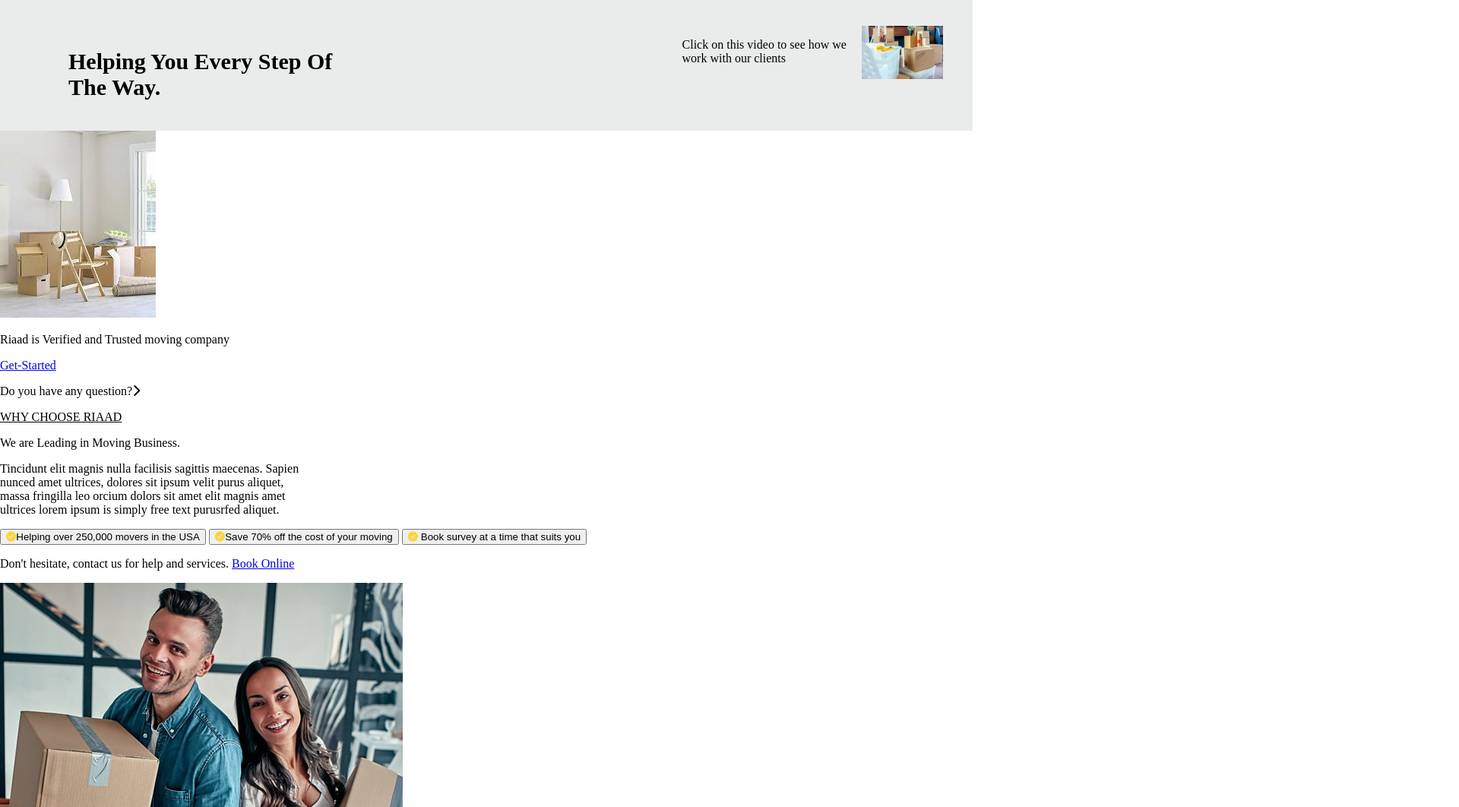
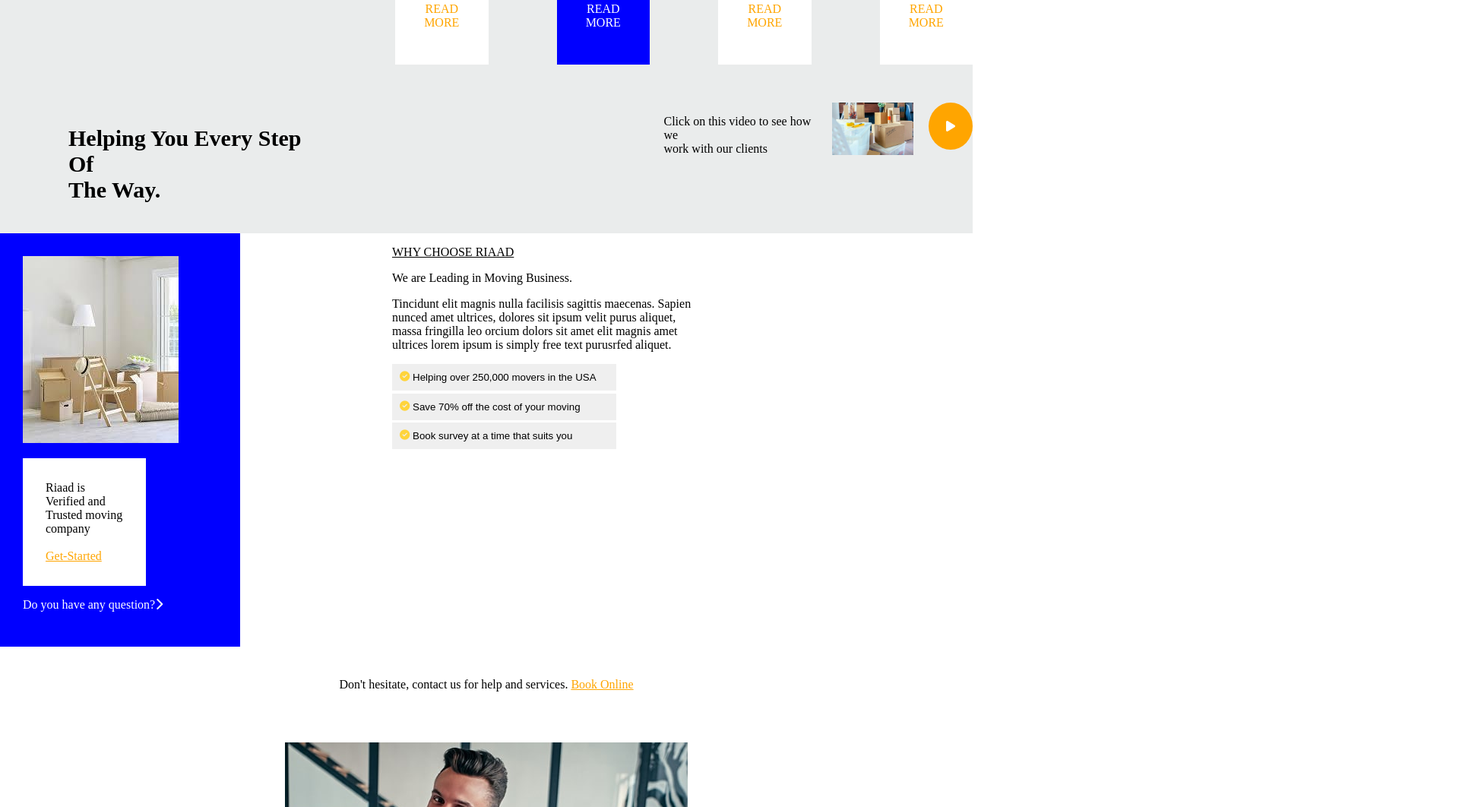
Before and after one commit to akezasaloi/web-ui-assignment, a plain HTML site: page index.html in a window 1280 px wide. Shown: the part 2573-3635 px from the top of the page at 76% size, 1920 px wide, since content can reach past the window. Drawn offline with Linux system fonts and the light colour scheme.

Commit message:
Created a web ui with overlaying text and images

```diff
--- a/index.html
+++ b/index.html
@@ -78,14 +78,19 @@
         <h1>Moving With Riaad is<br> Always Easy & Fun.</h1>
         <img src="images/movers.jpg">
         </div>
+    </div>
+    <div class="right-side-content">
         <div class="image-next-to-moovers">
+            <div class="empty-square-box">
+            </div>
             <img src="images/next-to-movers.jpg">
         </div>
-            <div class="empty-box">
-            </div>
-            <div>
+
+            <div class="about-us-bottom-section">
+                <div class="riaad-launch-year">
                 <a href="riad.com">RIAAD SINCE</a>
                 <p>2007</p>
+                </div>
                 <p>Tincidunt elit magnis nulla facilisis <br>sagittis maecenas.
                     Sapien nunced amet dolores <br>sit ipsum velit purus aliq massa
                     fringilla <br>leo orcium dolors sit amet elit.</p>
@@ -140,18 +145,18 @@
     <p id="services-caption"><b>Helping You Every Step Of<br> The Way.</b></p>
     <p id="link-caption">Click on this video to see how we <br>work with our clients</p>
     <img src="images/kitchenbox.jpg" id="what-we-do-image">
-<i> </i>
+    <i class="fa-solid fa-play"></i>
     </div>
     </section>
-    <section class="why-choose_riaad">
-    <div>
+    <section class="why-choose-riaad">
+    <div class="packing-room-advert">
+    <img src="images/packing-room-image.jpeg">
+    <p id="advert-content">Riaad is Verified and <br>Trusted moving company <br> <br>
+        <a href="get-started.com">Get-Started</a>
+    </p>
+
+    <p id="do-you-have-any-question">Do you have any question?<i class="fa-solid fa-chevron-right"></i></p>
     </div>
-    <img src="images/packing-room-image.jpeg">
-    <div>
-        <p>Riaad is Verified and Trusted moving company</p>
-    </div>
-    <a href="get-started.com">Get-Started</a>
-    <p id="do-you-have-any-question">Do you have any question?<i class="fa-solid fa-chevron-right"></i></p>
     <div>
 <p><u>WHY CHOOSE RIAAD</u></p>
 <p>We are Leading in Moving Business.</p>
@@ -160,11 +165,12 @@
     massa fringilla leo orcium dolors sit amet elit magnis amet <br>
     ultrices lorem ipsum is simply free text purusrfed aliquet.
 </p>
-<button id="" type="button"> <i class="fa-solid fa-circle-check" ></i>Helping over 250,000 movers in the USA</button>
-<button id="" type="button"> <i class="fa-solid fa-circle-check" ></i>Save 70% off the cost of your moving </button>
-<button id="" type="button"> <i class="fa-solid fa-circle-check" ></i> Book survey at a time that suits you</button>
+<button id="donate-button-one" type="button"><i class="fa-solid fa-circle-check" ></i>&nbsp;Helping over 250,000 movers in the USA</button>
+<button id="donate-button-two" type="button"><i class="fa-solid fa-circle-check" ></i>&nbsp;Save 70% off the cost of your moving </button>
+<button id="donate-button-three" type="button"><i class="fa-solid fa-circle-check" ></i>&nbsp;Book survey at a time that suits you</button>
     </div>
-    <div>
+    </section>
+    <div class="dont-hesitate-to-call-us">
         <p>Don't hesitate, contact us for help and services. <a href="booking.com">Book Online</a></p>
     </div>
     <section class="movers-form">
@@ -174,11 +180,12 @@
             <i class="fa-solid fa-play"></i>
         </div>
     </div>
+    <div class="form-caption">
     <div>
 <p><u>BOOK US NOW</u></p>
 <h3>Request a Free Quote Today</h3>
     </div>
-    <div>
+
 <form>
     <div>
         <label for="moving-type">Moving Type</label>
@@ -197,7 +204,7 @@
     <div>
     <label for="date">Date</label>
     <br>
-    <input type="text" id="content" placeholder="mm/dd/yy"required/>
+    <input type="date" id="content" placeholder="mm/dd/yy"required/>
     <br>
     <label for="home-size">Home size</label>
     <br>
--- a/style.css
+++ b/style.css
@@ -199,3 +199,88 @@ display: flex;
     background-color: white;
     box-shadow: 1px  white;
 }
+.fa-play{
+    color:white;
+    border: orange solid;
+    align-items: center;
+    background-color: orange;
+    height: 3%;
+    padding: 20px;
+    border-radius: 100%;
+}
+.packing-room-advert{
+    border: 30px solid blue;
+    background-color: blue;
+    color: white;
+    box-shadow: 1px  white;
+    width:20%;
+    #advert-content{
+        width:40%;
+        border: 30px solid white;
+        background-color: white;
+        box-shadow: 1px  white;
+        color:black;
+        a{
+            color: orange;
+        }
+    }
+}
+.why-choose-riaad{
+    display: flex;
+    gap:200px;
+
+    #donate-button-one{
+        display: flex;
+        border: 1px beige;
+        padding:10px;
+        width: 75%;
+        margin-bottom: 1%;
+
+    }
+    #donate-button-two{
+        display: flex;
+        border: 1px beige;
+        padding:10px;
+        width: 75%;
+        margin-bottom: 1%;
+
+    }
+    #donate-button-three{
+        display: flex;
+        border: 1px beige;
+        padding:10px;
+        width: 75%;
+
+    }
+}
+.dont-hesitate-to-call-us{
+    text-align: center;
+    padding-top: 2%;
+    padding-bottom: 4%;
+    a{
+        color: orange;
+    }
+}
+.movers-form{
+    text-align: center;
+    .form-caption{
+        padding-left: 36%;
+        display: flex;
+    }
+
+}
+
+.about-us-bottom-section{
+    display: flex;
+    gap:50px;
+    padding-top: 15%;
+    .riaad-launch-year{
+        padding-top: 5%;
+
+        p{
+            margin-top: 1%;
+            font-size: 40px;
+        }
+    }
+
+}
```
